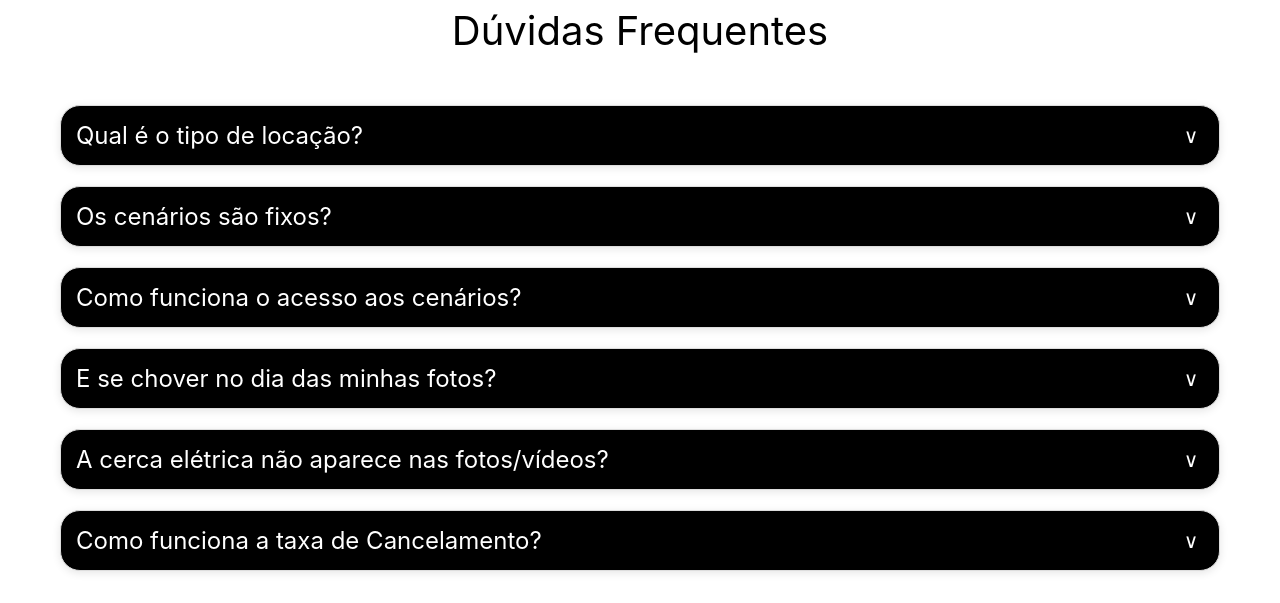
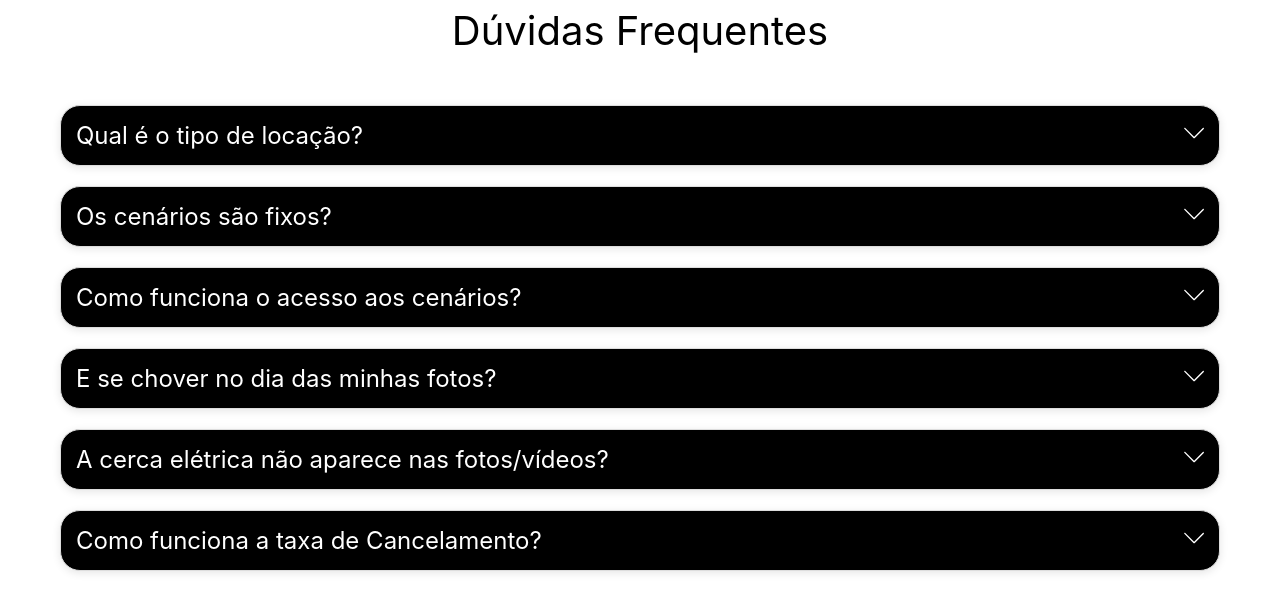
Before and after one commit to devshinon-br/casa-cenariar, a React (Vite) app: page / in a window 1280 px wide. Shown: the part 2380-2983 px from the top of the page. Built offline with nearby package versions, Linux system fonts and the light colour scheme.

Commit message:
changing the faq arrow

```diff
--- a/src/screens/Faq/Faq.jsx
+++ b/src/screens/Faq/Faq.jsx
@@ -1,5 +1,7 @@
 import { useEffect, useState } from 'react';
 import css from './Faq.module.css';
+import { SlArrowDown, SlArrowUp  } from "react-icons/sl";
+
 
 function Faq() {
     const [duvidasFrequentes, setDuvidasFrequentes] = useState([]);
@@ -32,7 +34,7 @@ function Faq() {
                             onClick={() => handleToggle(index)}>
                             {duvida.pergunta}
                             <span className={css.seta}>
-                                {activeIndex === index ? '∧ ' : '∨ '}
+                                {activeIndex === index ? <SlArrowUp /> : <SlArrowDown />}
                             </span>
                         </div>
                         {activeIndex === index && (
```
